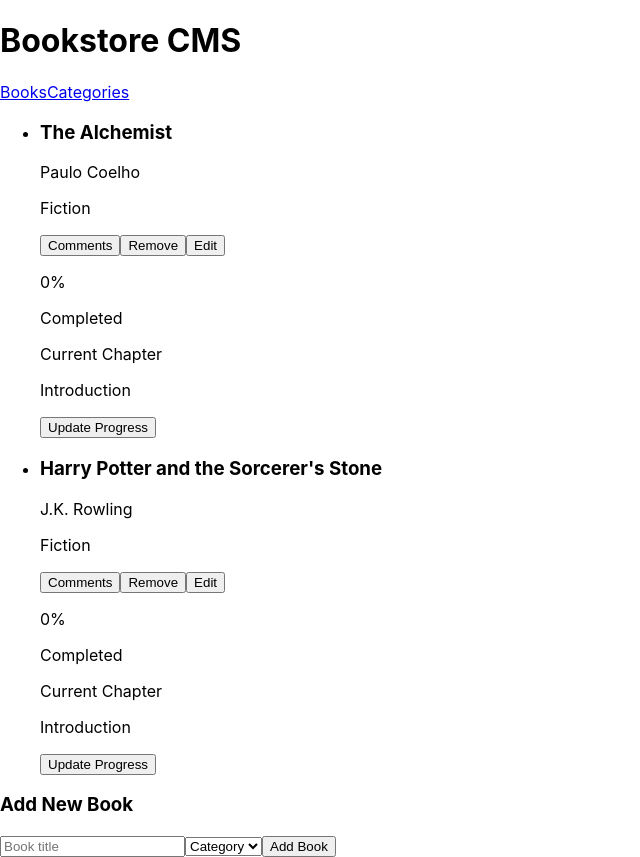
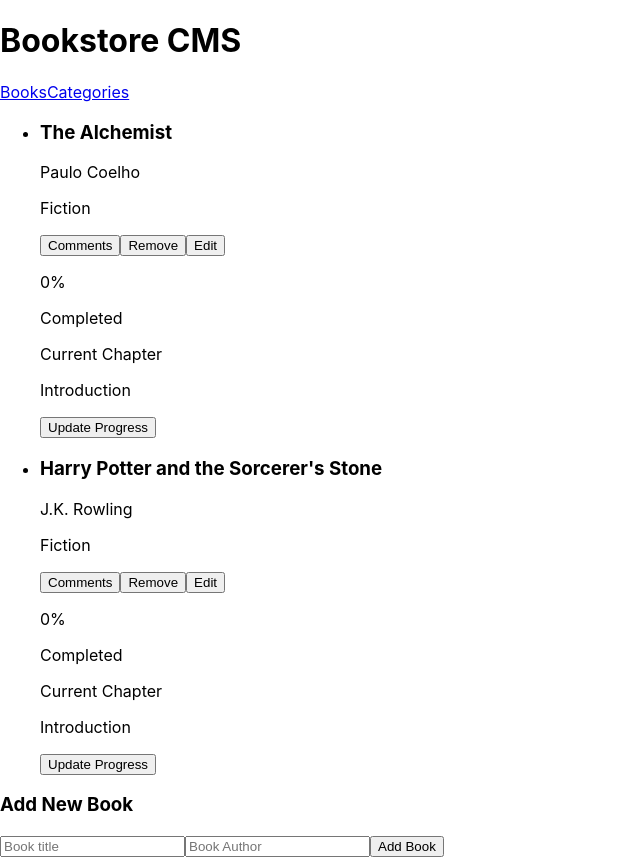
Before and after one commit to NayanKaran/Bookstore-CMS, a React (Create React App) app: page / in a window 1280 px wide. Shown: the whole page, without its empty margins (0-640 px from the left). Built offline with nearby package versions, Linux system fonts and the light colour scheme; the HTML template or start-up script is replaced by a standard one.

Commit message:
Update addBook form inputs

```diff
--- a/src/components/AddBook.js
+++ b/src/components/AddBook.js
@@ -5,14 +5,7 @@ const AddBook = () => (
     <h3>Add New Book</h3>
     <form>
       <input type="text" placeholder="Book title" name="title" required />
-      <select name="category" required>
-        <option value="" disabled selected hidden>
-          Category
-        </option>
-        <option value="coffee">Action</option>
-        <option value="tea">Fiction</option>
-        <option value="milk">Fantasy</option>
-      </select>
+      <input type="text" placeholder="Book Author" name="author" required />
       <button type="submit">Add Book</button>
     </form>
   </div>
```
